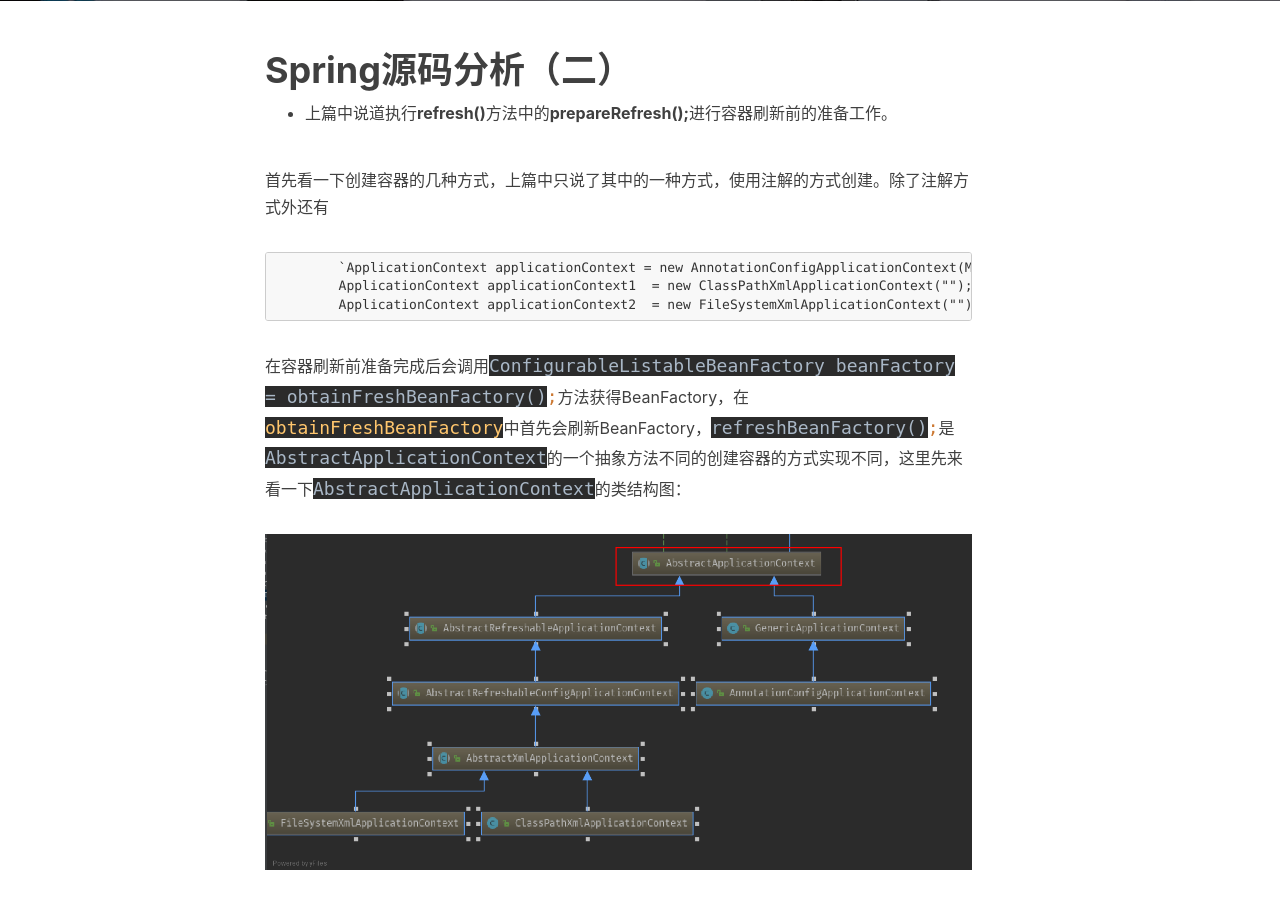
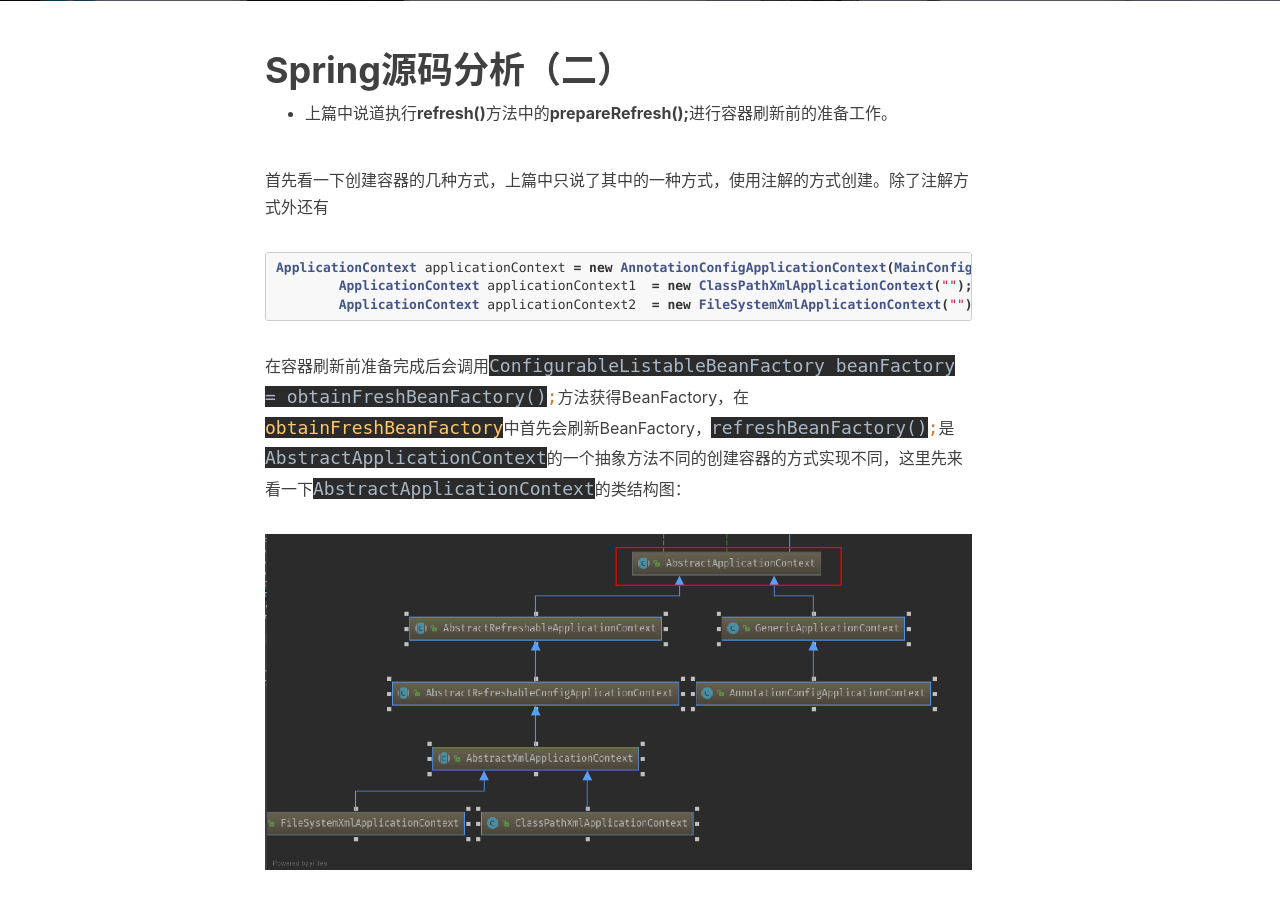
Before and after one commit to Little-kangaroo/guiling.github.io, a Jekyll site: the page built from _posts/2019-08-21-Spring源码学习.md, in a window 1280 px wide and 900 px high, scrolled down 522 px. Built offline with Jekyll 4.4.1, drawn with Linux system fonts in a browser that asks for light colours; nearby versions of some CDN libraries; comment, search, counter and statistics services are not loaded.

Commit message:
demo java

````diff
--- a/_posts/2019-08-21-Spring源码学习.md
+++ b/_posts/2019-08-21-Spring源码学习.md
@@ -17,10 +17,13 @@
 
 首先看一下创建容器的几种方式，上篇中只说了其中的一种方式，使用注解的方式创建。除了注解方式外还有
 
-<pre>        `ApplicationContext applicationContext = new AnnotationConfigApplicationContext(MainConfig.class);
+```java
+ApplicationContext applicationContext = new AnnotationConfigApplicationContext(MainConfig.class);
         ApplicationContext applicationContext1  = new ClassPathXmlApplicationContext("");
-        ApplicationContext applicationContext2  = new FileSystemXmlApplicationContext("");`
-</pre>
+        ApplicationContext applicationContext2  = new FileSystemXmlApplicationContext("");
+```
+
+
 
 在容器刷新前准备完成后会调用<span style="background-color: rgb(43, 43, 43); color: rgb(169, 183, 198); font-family: &quot;DejaVu Sans Mono&quot;; font-size: 13.5pt;">ConfigurableListableBeanFactory beanFactory = obtainFreshBeanFactory()</span><font color="#cc7832" face="DejaVu Sans Mono"><span style="font-size: 13.5pt;">;</span></font>方法获得BeanFactory，在<span style="color: rgb(255, 198, 109); background-color: rgb(43, 43, 43); font-family: &quot;DejaVu Sans Mono&quot;; font-size: 13.5pt;">obtainFreshBeanFactory</span>中首先会刷新BeanFactory，<span style="background-color: rgb(43, 43, 43); color: rgb(169, 183, 198); font-family: &quot;DejaVu Sans Mono&quot;; font-size: 13.5pt;">refreshBeanFactory()</span><span style="font-family: &quot;DejaVu Sans Mono&quot;; font-size: 13.5pt; color: rgb(204, 120, 50);">;</span>是<span style="background-color: rgb(43, 43, 43); color: rgb(169, 183, 198); font-family: &quot;DejaVu Sans Mono&quot;; font-size: 13.5pt;">AbstractApplicationContext</span>的一个抽象方法不同的创建容器的方式实现不同，这里先来看一下<span style="background-color: rgb(43, 43, 43); color: rgb(169, 183, 198); font-family: &quot;DejaVu Sans Mono&quot;; font-size: 13.5pt;">AbstractApplicationContext</span>的类结构图：
 
````
